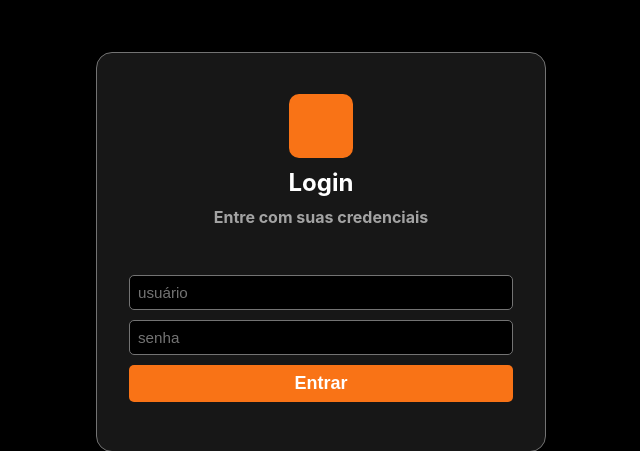
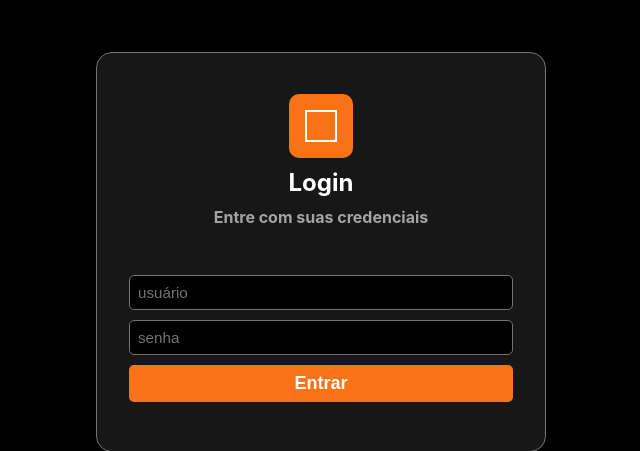
Before and after one commit to Grupo-MCR/refatoracao_sistema_legado, a Django app: template sistema_vendas/home/templates/login.html in a window 1280 px wide. Shown: the part 148-599 px from the top of the page, without its empty margins (319-959 px from the left). Run offline with Django 3.2, Linux system fonts and the light colour scheme; the template is opened without the code that fills it, so the values that code supplies are empty.

Commit message:
fix: adição do pequeno quadrado branco no 'icone' da tela

```diff
--- a/sistema_vendas/home/static/css/login.css
+++ b/sistema_vendas/home/static/css/login.css
@@ -44,10 +44,17 @@ body {
     width: 4rem;
     height: 4rem;
     border-radius: 10px;
+    display: flex;
+    flex-direction: column;
+    flex-wrap: nowrap;
+    align-content: center;
+    justify-content: center;
+    align-items: center;
 }
 #quadradosquared {
-    background-color: #F97316;
-    border: 1px solid #ffffff;
+    border: 2px solid #ffffff;
+    height: 2rem;
+    width: 2rem;
 }
 h2 {
     color: #ffffff;
--- a/sistema_vendas/home/templates/login.html
+++ b/sistema_vendas/home/templates/login.html
@@ -11,6 +11,9 @@
     <div class="loginDiv">
         <div class="loginText">
             <div id="quadrado">
+                <div id="quadradosquared">
+
+                </div>
             </div>
             <h2>Login</h2>
             <h4>Entre com suas credenciais</h4>
```
